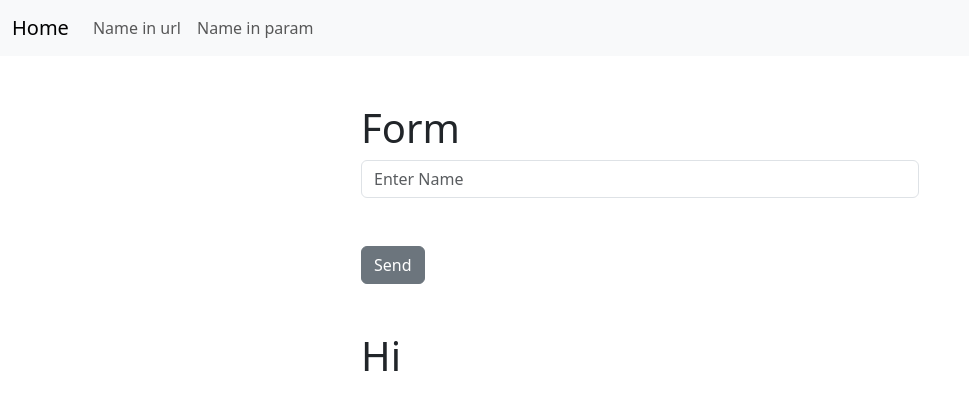
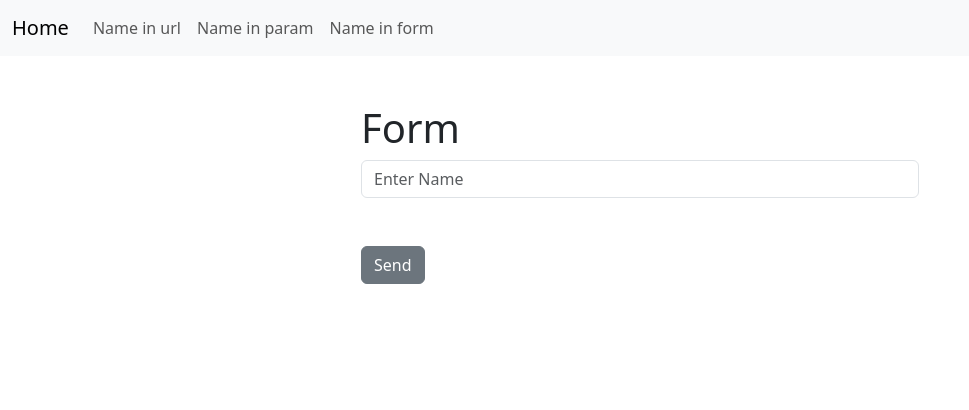
Before and after one commit to ajerni/djangotest, a Django app: page /form/ in a window 1280 px wide. Shown: the top 410 px of the page, without its empty margins (0-969 px from the left). Run offline with Django 4.2, Linux system fonts and the light colour scheme.

Commit message:
nav changed

```diff
--- a/djangotest/settings.py
+++ b/djangotest/settings.py
@@ -25,7 +25,7 @@ SECRET_KEY = 'django-insecure-zy=2vd*7ax#nulsp&8@0^uo*f!1xc8f&cf7i&u*0ama+l(2!2i
 
 # SECURITY WARNING: don't run with debug turned on in production!
 # python manage.py runserver --insecure (sonst werden im live Modus die static files nicht geladen)
-DEBUG = True
+DEBUG = False
 
 ALLOWED_HOSTS = ['localhost', '127.0.0.1']
 
--- a/testapp/templates/form.html
+++ b/testapp/templates/form.html
@@ -20,7 +20,9 @@
   </form>
   <br />
   <br />
+  {% if name %}
   <h1>Hi {{ name }}</h1>
+  {% endif %}
 </div>
 
 {% endblock %}
--- a/testapp/templates/navbar.html
+++ b/testapp/templates/navbar.html
@@ -22,6 +22,9 @@
         <li class="nav-item">
           <a class="nav-link" href="{% url 'param' %}">Name in param</a>
         </li>
+        <li class="nav-item">
+          <a class="nav-link" href="{% url 'form' %}">Name in form</a>
+        </li>
       </ul>
     </div>
   </div>
```
